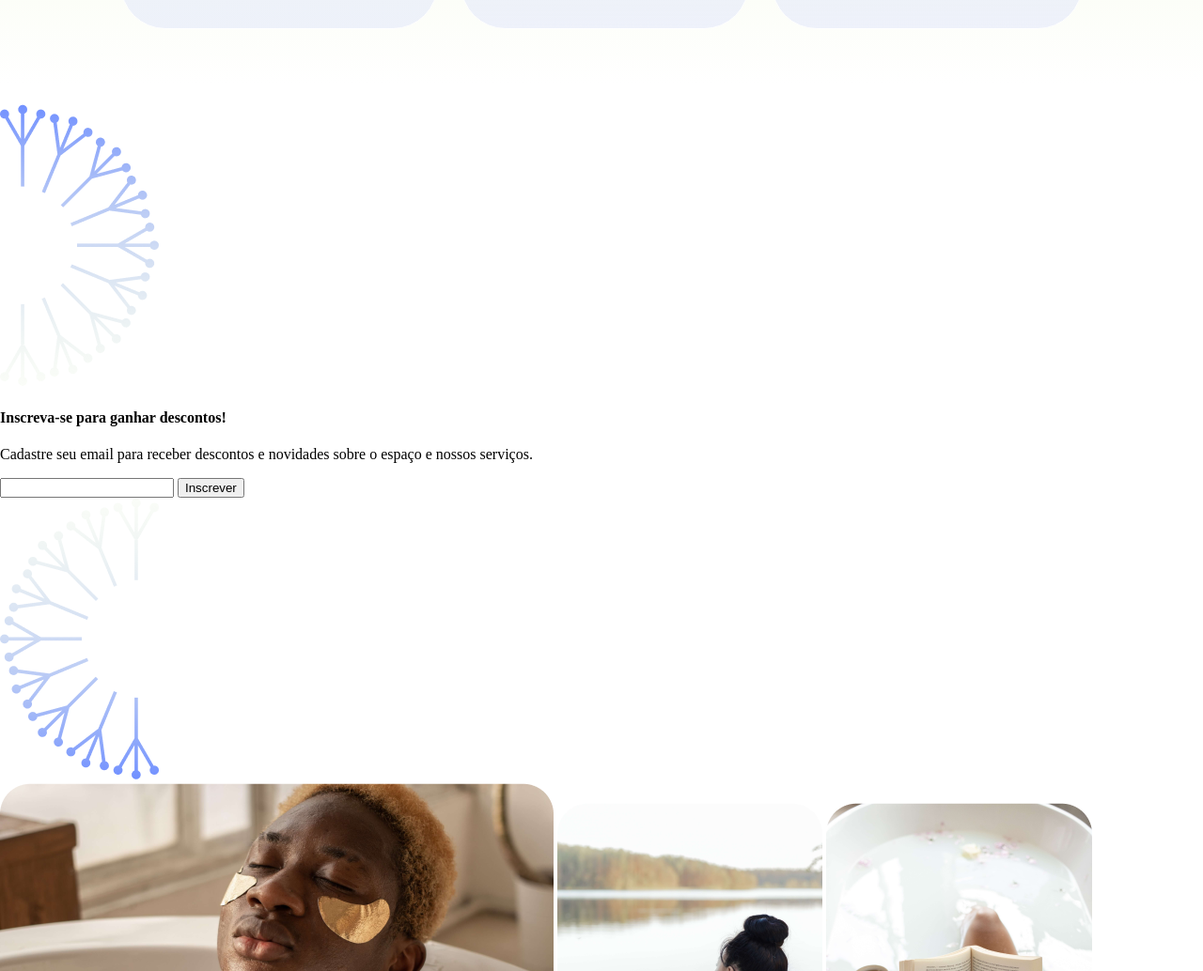
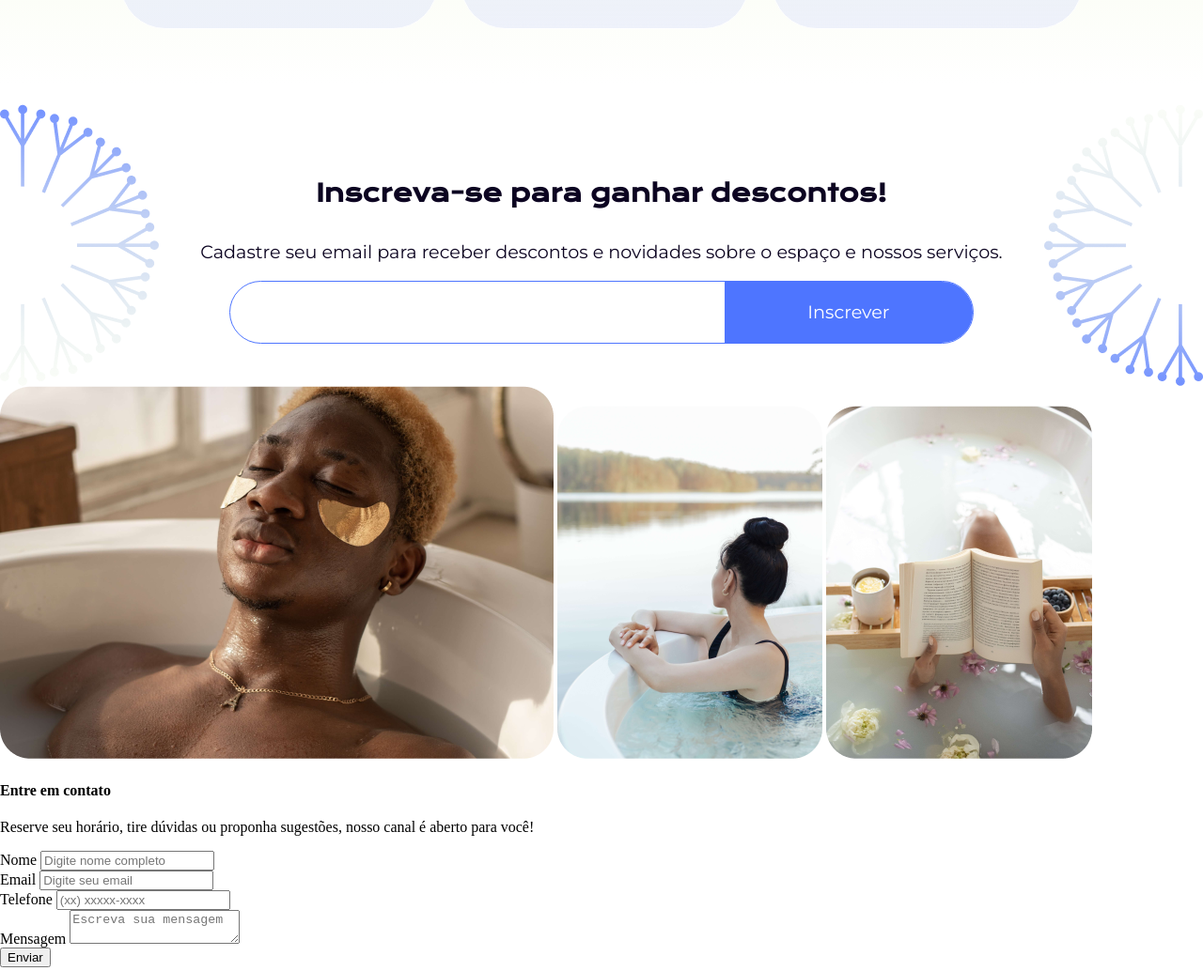
Before and after one commit to nikolasraniery/SASS-e-CSS--Estilizando-um-site, a plain HTML site: page index.html in a window 1280 px wide. Shown: the part 2207-3241 px from the top of the page at 94% size. Drawn offline with nearby package versions, Linux system fonts and the light colour scheme.

Commit message:
[SC-03] - feat: Escopo de funções com SASS e Calculos

```diff
--- /dev/null
+++ b/styles/components/_descontos.scss
@@ -0,0 +1,55 @@
+@use "../abstract/variaveis";
+@use "../abstract/mixins";
+
+#desconto {
+  display: flex;
+  align-items: center;
+  justify-content: space-between;
+  text-align: center;
+
+  h4 {
+    @include mixins.ff-fs-cl(
+      variaveis.$ft-titulos,
+      1.6rem,
+      variaveis.$cor-primaria
+    );
+  }
+
+  p {
+    @include mixins.ff-fs-cl(
+      variaveis.$ft-textos,
+      1.2rem,
+      variaveis.$cor-primaria
+    );
+  }
+
+  .input-btn {
+    $largura-input: 790px;
+    width: $largura-input;
+    height: 65px;
+    border: 1px solid variaveis.$cor-secundaria;
+    border-radius: 65px;
+    margin: 0 auto;
+    display: inline-flex;
+
+    input {
+      @include mixins.ff-fs-cl(
+        variaveis.$ft-textos,
+        1.2rem,
+        variaveis.$cor-primaria
+      );
+      width: calc($largura-input * 0.65);
+      border: none;
+      outline: none;
+      margin-left: 2rem;
+    }
+
+    button {
+      @include mixins.ff-fs-cl(variaveis.$ft-textos, 1.2rem, white);
+      width: calc($largura-input * 0.35);
+      background: variaveis.$cor-secundaria;
+      border-radius: 0 65px 65px 0;
+      border: none;
+    }
+  }
+}
--- a/styles/styles.scss
+++ b/styles/styles.scss
@@ -3,3 +3,4 @@
 @use "./components/header";
 @use "./components/nosso-espaco";
 @use "./components/servicos";
+@use "./components/descontos";
```
Also changed, not shown: styles/styles.css, 1 other file.
